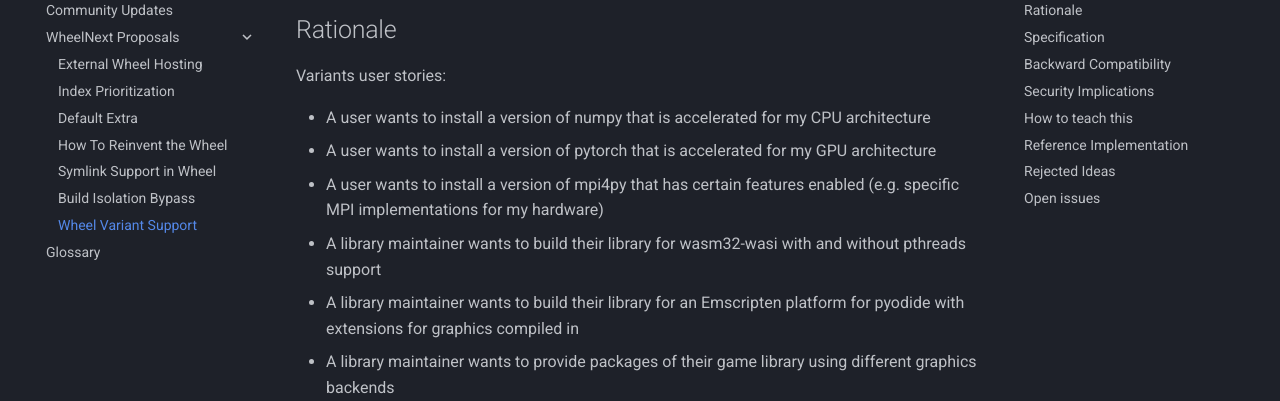
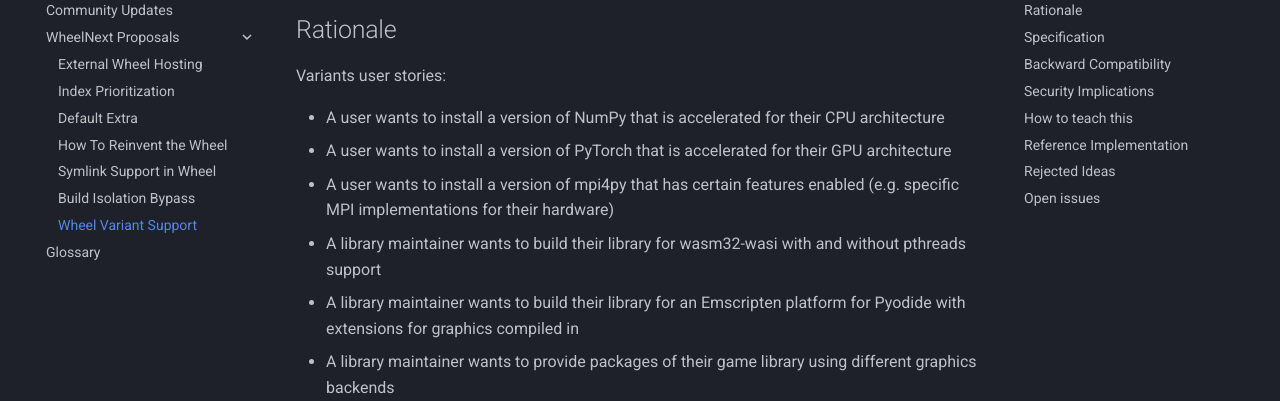
Before and after one commit to wheelnext/wheelnext, an MkDocs documentation site: the page built from docs/proposals/pepxxx_wheel_variant_support.md, in a window 1280 px wide and 900 px high, scrolled down 404 px. Shown: the part 152-553 px from the top of the window. Built offline with MkDocs 1.6.1 and Material for MkDocs 9.7.7, drawn with Linux system fonts in a browser that asks for light colours; comment, search, counter and statistics services are not loaded.

Commit message:
Apply grammatical fixes
Co-authored-by: Ralf Gommers <ralf.gommers@gmail.com>

```diff
--- a/docs/proposals/pepxxx_wheel_variant_support.md
+++ b/docs/proposals/pepxxx_wheel_variant_support.md
@@ -14,11 +14,11 @@
 
 Variants user stories:
 
-- A user wants to install a version of numpy that is accelerated for my CPU architecture
-- A user wants to install a version of pytorch that is accelerated for my GPU architecture
-- A user wants to install a version of mpi4py that has certain features enabled (e.g. specific MPI implementations for my hardware)
+- A user wants to install a version of NumPy that is accelerated for their CPU architecture
+- A user wants to install a version of PyTorch that is accelerated for their GPU architecture
+- A user wants to install a version of mpi4py that has certain features enabled (e.g. specific MPI implementations for their hardware)
 - A library maintainer wants to build their library for wasm32-wasi with and without pthreads support
-- A library maintainer wants to build their library for an Emscripten platform for pyodide with extensions for graphics compiled in
+- A library maintainer wants to build their library for an Emscripten platform for Pyodide with extensions for graphics compiled in
 - A library maintainer wants to provide packages of their game library using different graphics backends
 
 
```
